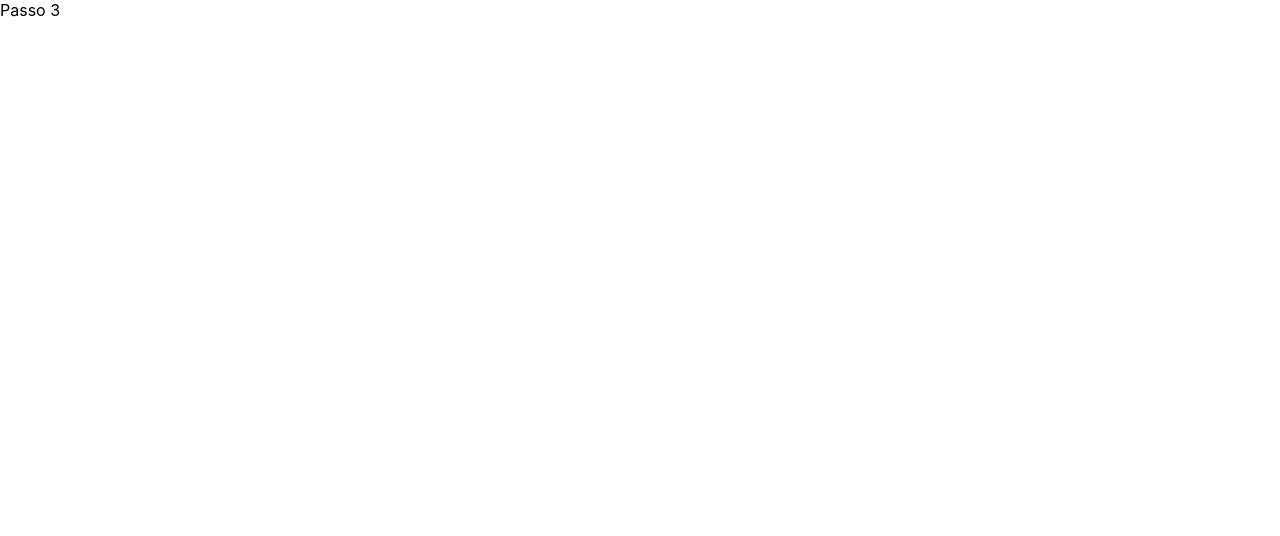
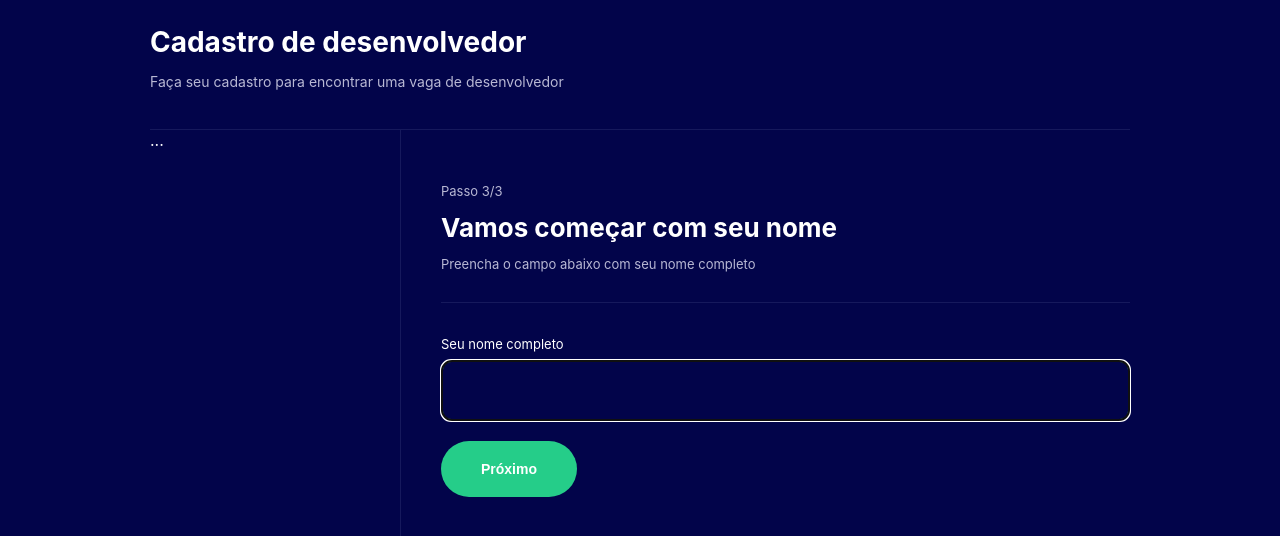
Before and after one commit to rafaelsrv/MultiForm_React_TS, a React (Create React App) app: page /step3 in a window 1280 px wide. Shown: the top 536 px of the page. Built offline with nearby package versions, Linux system fonts and the light colour scheme.

Commit message:
Criando passo 3

```diff
--- a/src/pages/FormStep2/index.tsx
+++ b/src/pages/FormStep2/index.tsx
@@ -1,4 +1,4 @@
-import { useNavigate } from 'react-router-dom'
+import { useNavigate, Link } from 'react-router-dom'
 import * as C from './styles'
 import { useForm, FormActions } from '../../contexts/FormContext'
 import { Theme } from '../../components/Theme'
@@ -11,11 +11,14 @@
     const { state, dispatch} = useForm();
 
     useEffect(()=>{
+        if(state.name === ''){
+            navigate('/')
+        } else{
         dispatch({
             type: FormActions.setCurrentStep,
-            payload: 1
+            payload: 2
 
-        })
+        })}
     },[])
 
     const handleNextStep = () =>{
@@ -64,6 +67,7 @@
                     onClick={()=>setLevel(1)}
                />
 
+                <Link to="/" className='backButton'>Voltar</Link>
                 <button onClick={handleNextStep}> Próximo </button>
             </C.Container>
         </Theme>
--- a/src/pages/FormStep2/styles.ts
+++ b/src/pages/FormStep2/styles.ts
@@ -46,4 +46,10 @@
         cursor: pointer;
         margin-top: 20px;
     }
+    .backButton{
+        font-size:
+        text-decoration: none;
+        padding: 20px 40px;
+        color: #B8D8D4;
+    }
 `
--- a/src/pages/FormStep3/index.tsx
+++ b/src/pages/FormStep3/index.tsx
@@ -1,9 +1,57 @@
+import { useNavigate } from 'react-router-dom'
 import * as C from './styles'
+import { useForm, FormActions } from '../../contexts/FormContext'
+import { Theme } from '../../components/Theme'
+import { ChangeEvent, useEffect } from 'react'
+
 
 export const FormStep3 = ()=>{
+    const navigate = useNavigate();
+    const { state, dispatch} = useForm();
+
+    useEffect(()=>{
+        dispatch({
+            type: FormActions.setCurrentStep,
+            payload: 3
+
+        })
+    },[])
+
+    const handleNextStep = () =>{
+        if(state.name !== ''){
+            navigate('/step2');
+        } else{
+            alert('Preencha os dados')
+        }
+
+    }
+
+    const handleNameChange = (e: ChangeEvent<HTMLInputElement>) => {
+        dispatch({
+            type: FormActions.setName,
+            payload: e.target.value
+        })
+    }
+
     return(
-        <C.Container>
-            Passo 3
-        </C.Container>
+        <Theme>
+            <C.Container>
+                <p>Passo 3/3</p>
+                <h1>Vamos começar com seu nome</h1>
+                <p>Preencha o campo abaixo com seu nome completo</p>
+                <hr/>
+
+                <label>
+                    Seu nome completo
+                    <input
+                        type='text'
+                        autoFocus
+                        value={state.name}
+                        onChange={handleNameChange}/>
+                </label>
+
+                <button onClick={handleNextStep}> Próximo </button>
+            </C.Container>
+        </Theme>
     )
 }
--- a/src/pages/FormStep3/styles.ts
+++ b/src/pages/FormStep3/styles.ts
@@ -1,5 +1,49 @@
 import styled from 'styled-components'
 
 export const Container = styled.div`
+    p{
+        font-size: 13px;
+        color: #B8B8D4;
 
+    }
+    h1{
+        margin:0;
+        padding: 0;
+        font-size: 26px;
+    }
+    hr {
+        height: 1px;
+        border: 0;
+        background-color: #16195C;
+        margin: 30px 0;
+    }
+
+    label {
+        font-size: 13px;
+
+        input{
+            display: block;
+            margin-top: 7px;
+            box-sizing: border-box;
+            width: 100%;
+            padding: 20px 10px;
+            border: 2px solid #25CD89;
+            border-radius: 10px;
+            color: #FFF;
+            font-size: 15px;
+            background-color: #02044A;
+        }
+    }
+
+    button{
+        background-color: #25CD89;
+        color: #FFF;
+        font-size: 14px;
+        font-weight: bold;
+        padding: 20px 40px;
+        border: 0;
+        border-radius: 30px;
+        cursor: pointer;
+        margin-top: 20px;
+    }
 `
```
